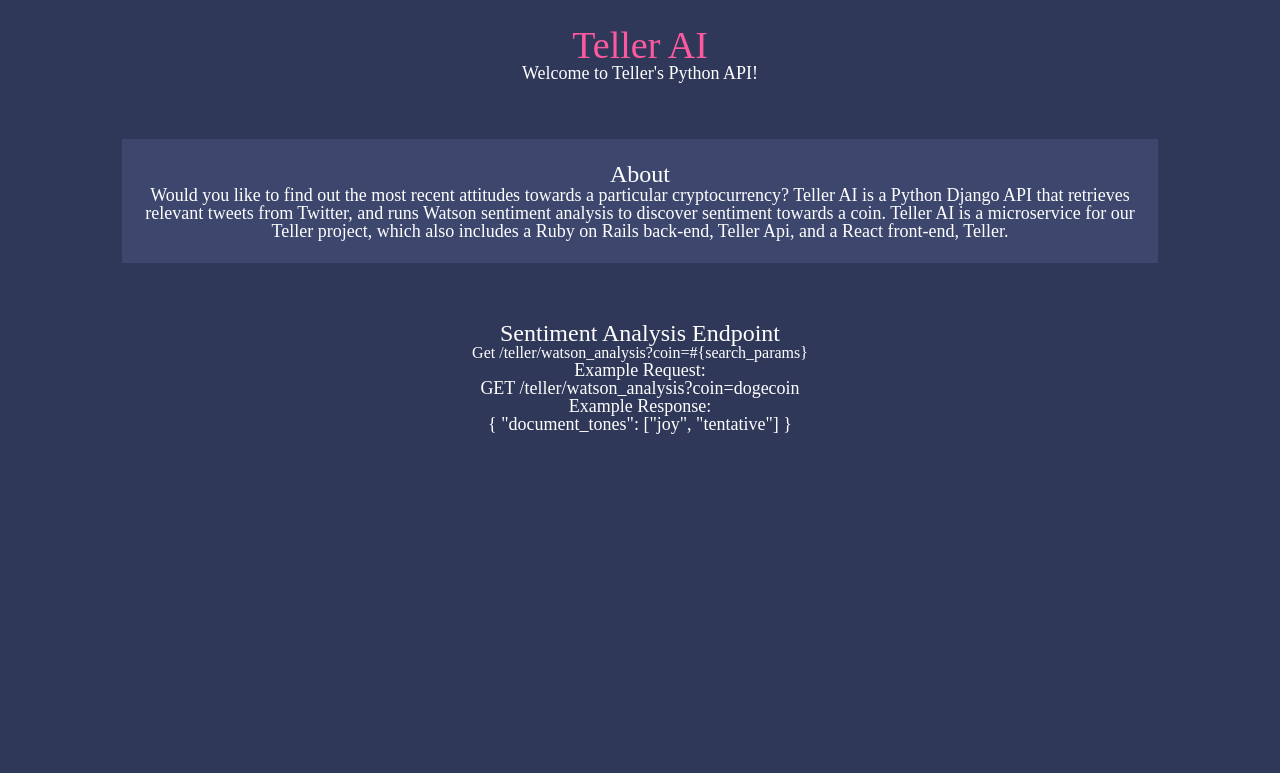
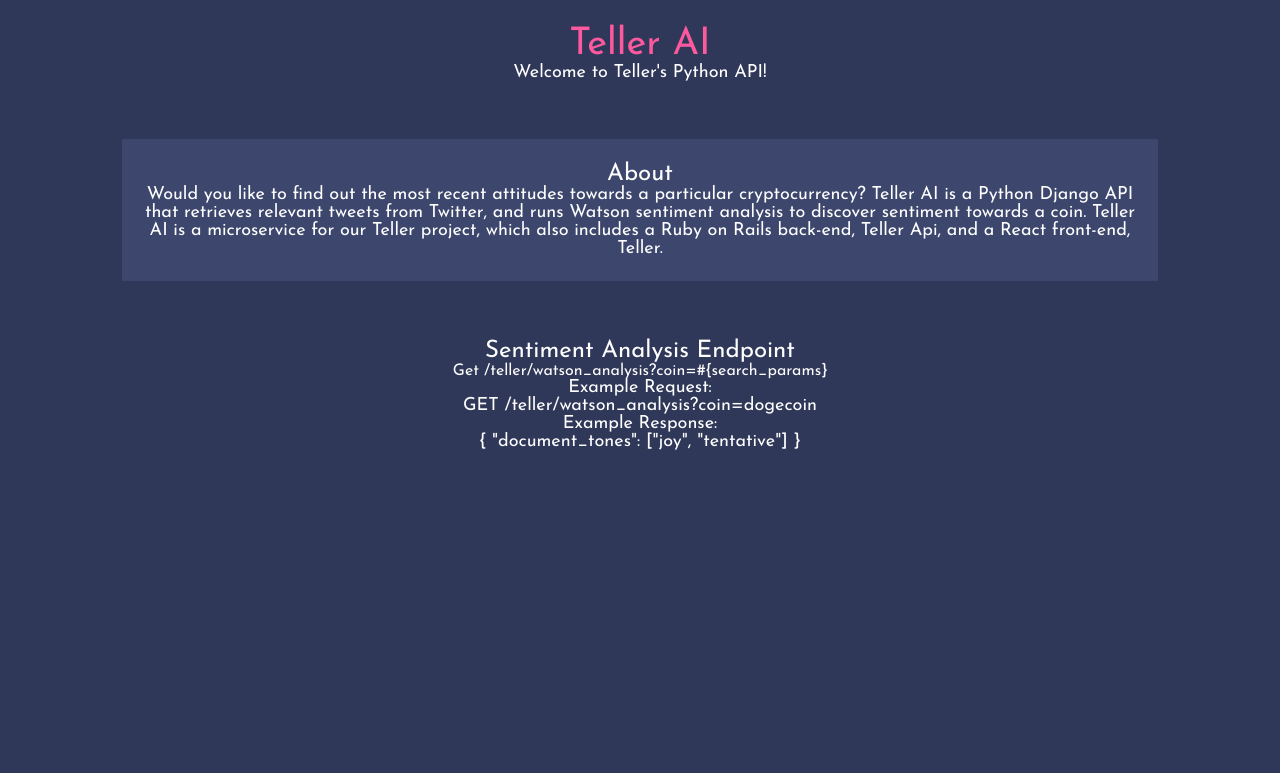
Before and after one commit to DanielMulitauopele/teller-ai, a Django app: page / in a window 1280 px wide. Shown: the top 773 px of the page. Run offline with Django 3.2, Linux system fonts and the light colour scheme.

Commit message:
Add Josefin Sans font

```diff
--- a/teller/static/style.css
+++ b/teller/static/style.css
@@ -1,6 +1,7 @@
 body {
   background: #303859;
   color: #FEFEFE;
+  font-family: 'Josefin Sans';
   text-align: center;
   margin: 2% 5% 2% 5%;
 }
--- a/teller/templates/application.html
+++ b/teller/templates/application.html
@@ -7,6 +7,7 @@
     {% load static %}
     <link rel='stylesheet' type='text/css' href='{% static 'reset.css' %}'/>
     <link rel='stylesheet' type='text/css' href='{% static 'style.css' %}'/>
+    <link href="https://fonts.googleapis.com/css?family=Josefin+Sans" rel="stylesheet">
   </head>
   <body>
     <header class='nav'>
```
